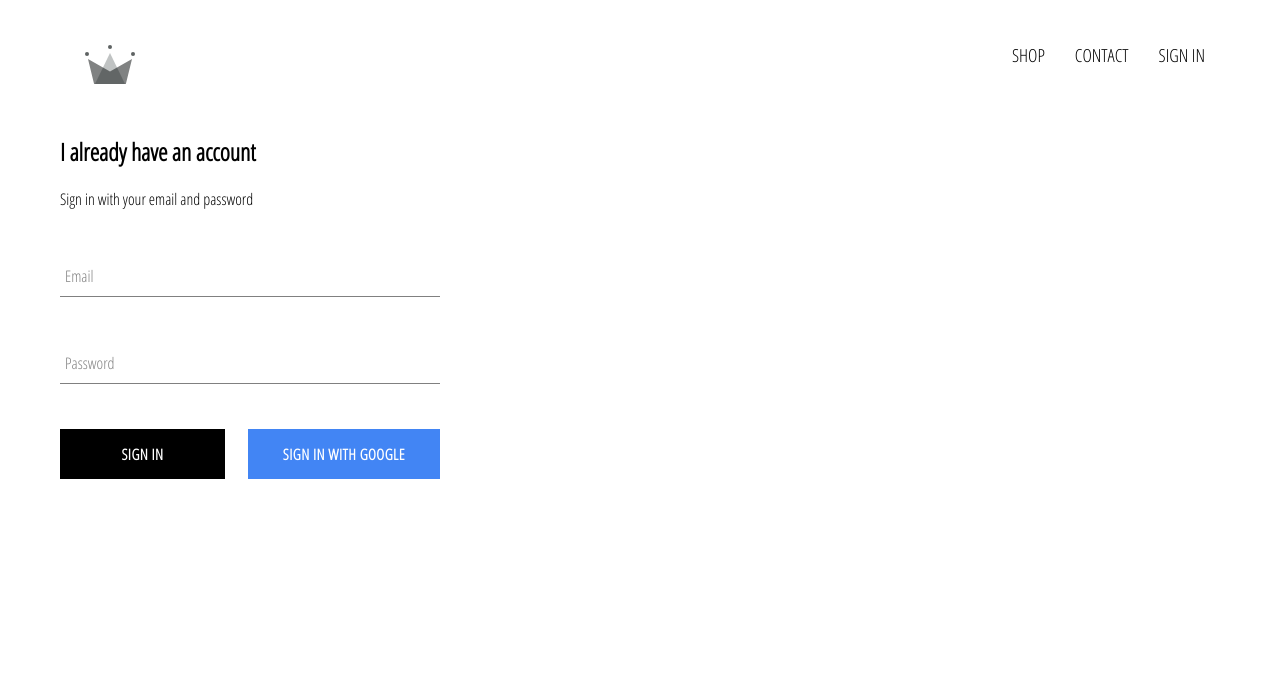
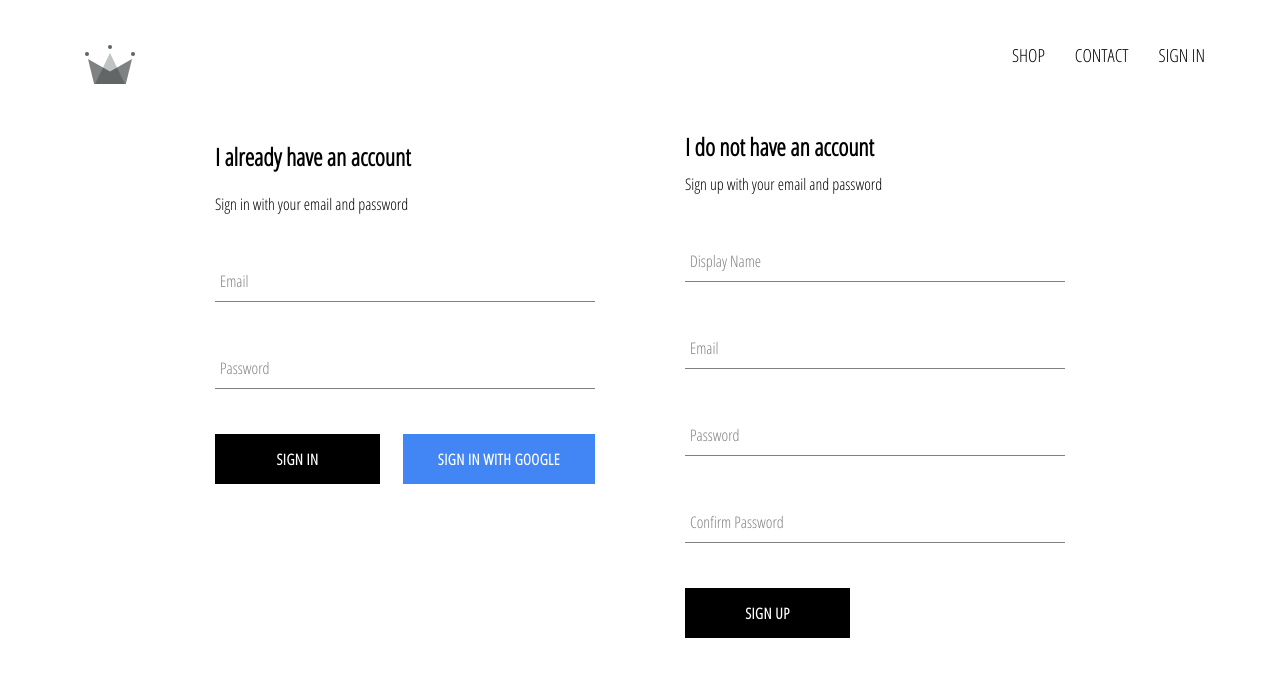
Before and after one commit to ttrotti/crwn-clothing-react, a React (Create React App) app: page /signin in a window 1280 px wide. Shown: the top 676 px of the page. Built offline with nearby package versions, Linux system fonts and the light colour scheme; no server answers.

Commit message:
implemented firebase utils, included ability to store authenticated usersinto our firestore database

```diff
--- a/src/App.js
+++ b/src/App.js
@@ -7,7 +7,7 @@
 import ShopPage from './pages/shop/shop.component';
 import SignInAndSignUpPage from './pages/sign-in-and-sign-up/sign-in-and-sign-up.component'
 import Header from './components/header/header.component';
-import { auth } from './firebase/firebase.utils'
+import { auth, createUserProfileDocument } from './firebase/firebase.utils'
 
 class App extends React.Component {
 
@@ -22,8 +22,23 @@
   unsubscribeFromAuth = null;
 
   componentDidMount() {
-    this.unsubscribeFromAuth = auth.onAuthStateChanged(user => {
-      this.setState({ currentUser: user });
+    this.unsubscribeFromAuth = auth.onAuthStateChanged(async userAuth => {
+      if(userAuth) {
+        const userRef = await createUserProfileDocument(userAuth);
+
+        userRef.onSnapshot(snapShot => {
+          this.setState({
+            currentUser: {
+              id: snapShot.id,
+              ...snapShot.data()
+            }
+          });
+        });
+      } // if(userAuth)
+
+      else {
+        this.setState({currentUser: userAuth})
+      }
     })
   }
 
--- a/src/components/menu-item/menu-item.component.jsx
+++ b/src/components/menu-item/menu-item.component.jsx
@@ -4,7 +4,7 @@
 import './menu-item.styles.scss';
 
 const MenuItem = ({ title, imageUrl, size, history, linkUrl, match }) => (
-    <div className ={`${size} menu-item`} onclick={() => history.push(`${match.url}${linkUrl}`)} >
+    <div className ={`${size} menu-item`} onClick={() => history.push(`${match.url}${linkUrl}`)} >
         <div className="background-image" style={{
             backgroundImage: `url(${imageUrl})`
         }} />
--- /dev/null
+++ b/src/components/sign-up/sign-up.component.jsx
@@ -0,0 +1,101 @@
+import React from 'react';
+
+import FormInput from '../form-input/form-input.component'
+import CustomButton from '../custom-button/custom-button.component'
+
+import { auth, createUserProfileDocument } from '../../firebase/firebase.utils'
+
+import './sign-up.styles.scss'
+
+class SignUp extends React.Component {
+    constructor() {
+        super();
+
+
+        this.state = {
+            displayName: '',
+            email: '',
+            password: '',
+            confirmPassword: ''
+        }
+    }
+
+    handleSubmit = async e => {
+        e.preventDefault();
+
+        const { displayName, email, password, confirmPassword } = this.state;
+
+        if(password !== confirmPassword) {
+            alert('passwords don\'t match');
+            return;
+        }
+
+        try {
+            const { user } = await auth.createUserWithEmailAndPassword(email, password);
+
+            await createUserProfileDocument(user, { displayName });
+
+            this.setState({
+                displayName: '',
+                email: '',
+                password: '',
+                confirmPassword: ''
+            })
+
+        } catch(err) {
+            console.error(err);
+        }
+    };
+
+    handleChange = e => {
+        const { name, value } = e.target;
+
+        this.setState({ [name]: value });
+    }
+
+    render() {
+        const { displayName, email, password, confirmPassword } = this.state;
+
+        return(
+            <div className='sign-up'>
+                <h2 className="title">I do not have an account</h2>
+                <span>Sign up with your email and password</span>
+
+                <form className='sign-up-form' onSubmit={this.handleSubmit}>
+                    <FormInput
+                    type='text'
+                    name='displayName'
+                    value={displayName}
+                    onChange={this.handleChange}
+                    label='Display Name'
+                    required />
+                    <FormInput
+                    type='email'
+                    name='email'
+                    value={email}
+                    onChange={this.handleChange}
+                    label='Email'
+                    required />
+                    <FormInput
+                    type='password'
+                    name='password'
+                    value={password}
+                    onChange={this.handleChange}
+                    label='Password'
+                    required />
+                    <FormInput
+                    type='password'
+                    name='confirmPassword'
+                    value={confirmPassword}
+                    onChange={this.handleChange}
+                    label='Confirm Password'
+                    required />
+
+                    <CustomButton type='submit'>SIGN UP</CustomButton>
+                </form>
+            </div>
+        )
+    }
+}
+
+export default SignUp;
--- /dev/null
+++ b/src/components/sign-up/sign-up.styles.scss
@@ -0,0 +1,9 @@
+.sign-up {
+    display: flex;
+    flex-direction: column;
+    width: 380px;
+
+    .title {
+        margin: 10px 0;
+    }
+}
--- a/src/firebase/firebase.utils.js
+++ b/src/firebase/firebase.utils.js
@@ -13,6 +13,31 @@
     measurementId: "G-CT9YS5Z7M8"
 };
 
+export const createUserProfileDocument = async (userAuth, additionalData) => {
+    if(!userAuth) return;
+
+    const userRef = firestore.doc(`users/${userAuth.uid}`);
+
+    const snapShot = await userRef.get();
+
+    if(!snapShot.exists) {
+        const { displayName, email } = userAuth;
+        const createdAt = new Date();
+
+        try {
+            await userRef.set({
+                displayName,
+                email,
+                createdAt,
+                ...additionalData
+            })
+        } catch (err) {
+            console.log('error created user', err.nessage)
+        }
+    }
+    return userRef;
+}
+
 firebase.initializeApp(config);
 
 export const auth = firebase.auth();
--- a/src/pages/sign-in-and-sign-up/sign-in-and-sign-up.component.jsx
+++ b/src/pages/sign-in-and-sign-up/sign-in-and-sign-up.component.jsx
@@ -1,12 +1,14 @@
 import React from 'react';
 
 import SignIn from '../../components/sign-in/sign-in.component'
+import SignUp from '../../components/sign-up/sign-up.component'
 
 import './sign-in-and-sign-up.styles.scss'
 
 const SignInAndSignUpPage = () => (
     <div className="sign-in-and-sign-up">
         <SignIn />
+        <SignUp />
     </div>
 )
 
--- a/src/pages/sign-in-and-sign-up/sign-in-and-sign-up.styles.scss
+++ b/src/pages/sign-in-and-sign-up/sign-in-and-sign-up.styles.scss
@@ -0,0 +1,6 @@
+.sign-in-and-sign-up {
+    width: 850px;
+    display: flex;
+    justify-content: space-between;
+    margin: 30px auto;
+}
```
